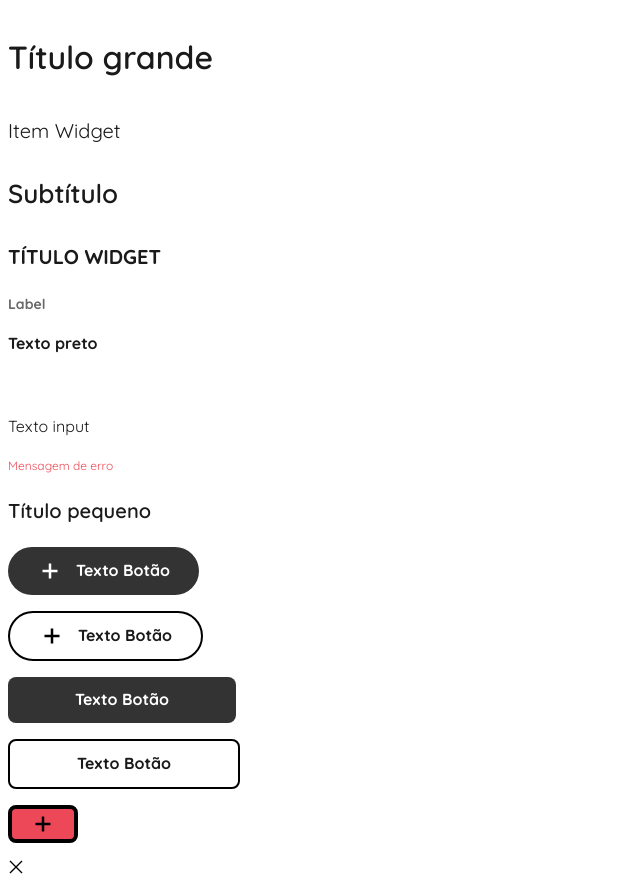
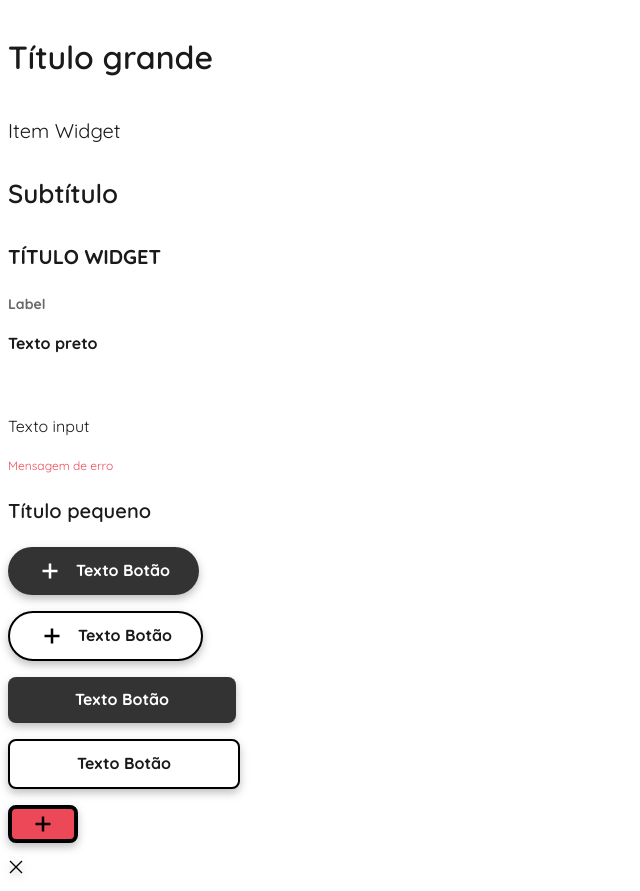
Before and after one commit to ICEI-PUC-Minas-PMV-ADS/pmv-ads-2023-1-e4-proj-infra-t3-grupo5-planner, a React (Create React App) app in the folder frontend/: page / in a window 1280 px wide. Shown: the whole page, without its empty margins (0-640 px from the left). Built offline with nearby package versions, Linux system fonts and the light colour scheme.

Commit message:
Adiciona sombra aos botões

```diff
--- a/frontend/src/components/Button/Button.styled.js
+++ b/frontend/src/components/Button/Button.styled.js
@@ -6,6 +6,7 @@ const ButtonStyled = styled.p`
     justify-content: center;
     align-items: center;
     cursor: pointer;
+    filter: drop-shadow(0px 4px 4px rgba(0, 0, 0, 0.25));
 
     &.radio-black-button, &.radio-white-button {
         background-color: #333333;
```
